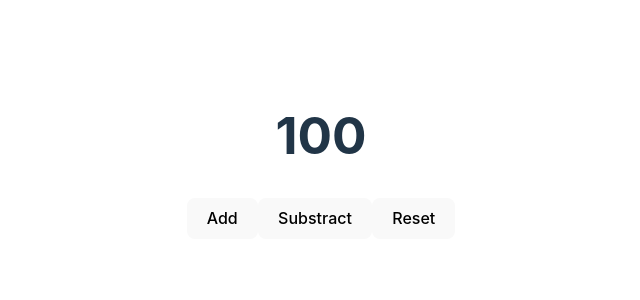
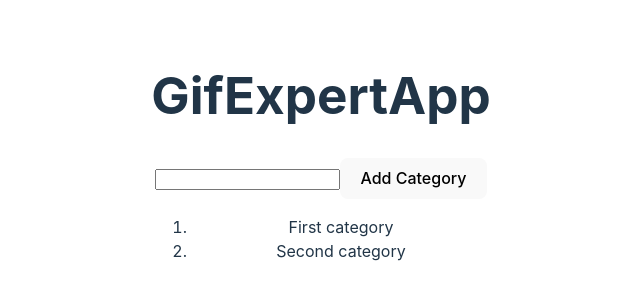
Before and after one commit to JuanHidalgoB/ChallengesWeb, a React (Vite) app in the folder firstProjectWeb/: page / in a window 1280 px wide. Shown: the part 244-544 px from the top of the page, without its empty margins (319-959 px from the left). Built offline with nearby package versions, Linux system fonts and the light colour scheme.

Commit message:
Challenge3 agregar categorias

```diff
--- /dev/null
+++ b/firstProjectWeb/src/ComponentApp.jsx
@@ -0,0 +1,36 @@
+import { useEffect, useState } from "react";
+
+const GifExpertApp = () =>{
+
+    const [categories,setCategories] = useState(['First category', 'Second category'])
+    const [category, setCategory] = useState('')
+
+    const onAddCategory = () =>{
+        setCategories(x => [...x,category])
+        setCategory('')
+    }
+
+    const onSetCategory = (evt) =>{
+        setCategory(evt.target.value)
+    }
+
+    return(
+        <>
+        <h1>GifExpertApp</h1>
+        <input type="text" value={category} onChange = {(event) => onSetCategory(event)} />
+        <button onClick={() => onAddCategory()}>Add Category</button>
+        <ol>
+            {categories.map((categories,key) => {
+                return(
+                <li key={key}>{categories}</li>
+                )
+                }
+                )
+            }
+        </ol>
+
+        </>
+    )
+}
+
+export default GifExpertApp
--- a/firstProjectWeb/src/main.jsx
+++ b/firstProjectWeb/src/main.jsx
@@ -3,10 +3,11 @@
 import App from './App'
 import MyFirstApp from './MyFirstApp'
 import Counter from './Counter'
+import GifExpertApp from './ComponentApp'
 import './index.css'
 
 ReactDOM.createRoot(document.getElementById('root')).render(
   <React.StrictMode>
-    <Counter value = {100} />
+   <GifExpertApp/>
   </React.StrictMode>,
 )
```
